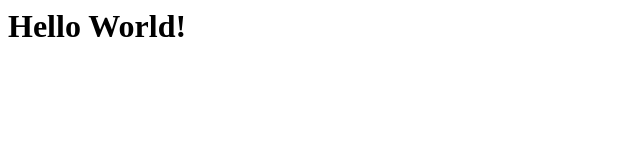
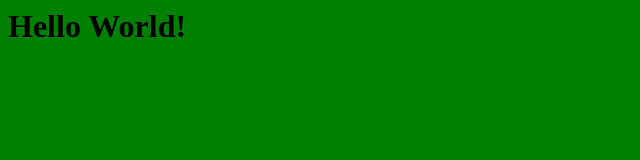
Before and after one commit to czigem/github-codedeploy, a plain HTML site: page files/index.html in a window 1280 px wide. Shown: the whole page, without its empty margins (0-640 px from the left). Drawn offline with Linux system fonts and the light colour scheme.

Commit message:
Green bg

```diff
--- a/files/index.html
+++ b/files/index.html
@@ -1,5 +1,5 @@
 <html>
-<body bgcolor="white">
+<body bgcolor="green">
     <h1>Hello World!</h1>
 </body>
 </html>
```
